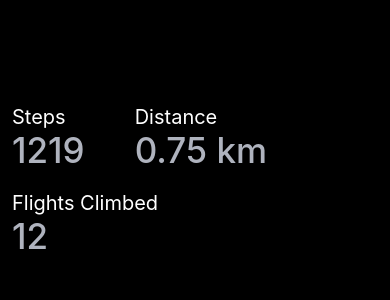
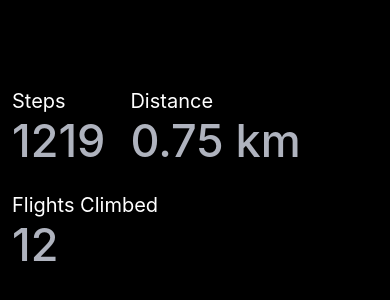
Before and after one commit to Noah-Amoo/StepCount, a React Native app in the folder StepCounter/: screen / in a window 390 px wide. Shown: the part 250-550 px from the top of the page. Built offline with nearby package versions, Linux system fonts and the light colour scheme.

Commit message:
Removed the values container style

```diff
--- a/StepCounter/App.tsx
+++ b/StepCounter/App.tsx
@@ -8,7 +8,7 @@ type ValueProps = {
 
 const Value = ({label, value} : ValueProps) => {
   return (
-    <View style={styles.valueContainer}>
+    <View>
       <Text style={styles.label}>{label}</Text>
       <Text style={styles.value}>{value}</Text>
     </View>
@@ -19,25 +19,12 @@ export default function App() {
     <View style={styles.container}>
       <Text>Hello Counter</Text>
 
-      <View style={{flexDirection: 'row'}}>
-        {/* <View style={styles.valueContainer}>
-          <Text style={styles.label}>Steps</Text>
-          <Text style={styles.value}>1219</Text>
-        </View>
-
-        <View style={styles.valueContainer}>
-          <Text style={styles.label}>Distance</Text>
-          <Text style={styles.value}>8.75 km</Text>
-        </View> */}
+      <View style={styles.values}>
         <Value label = "Steps" value = "1219" />
         <Value label = "Distance" value = "0.75 km" />
+        <Value label = "Flights Climbed" value = "12" />
       </View>
 
-      {/* <View style={styles.valueContainer}>
-        <Text style={styles.label}>Flights Climbed</Text>
-        <Text style={styles.value}>0.75 km</Text>
-      </View> */}
-      <Value label = "Flights Climbed" value = "12" />
 
       <StatusBar style="auto" />
     </View>
@@ -51,16 +38,17 @@ const styles = StyleSheet.create({
     justifyContent: 'center',
     padding: 12,
   },
-  valueContainer: {
-    marginRight: 50,
-    marginVertical: 10,
+  values: {
+    flexDirection: 'row',
+    gap: 25,
+    flexWrap: 'wrap',
   },
   label: {
     color: 'white',
     fontSize: 20,
   },
   value: {
-    fontSize: 35,
+    fontSize: 45,
     color: '#AFB3BE',
     fontWeight: '500',
   },
```
